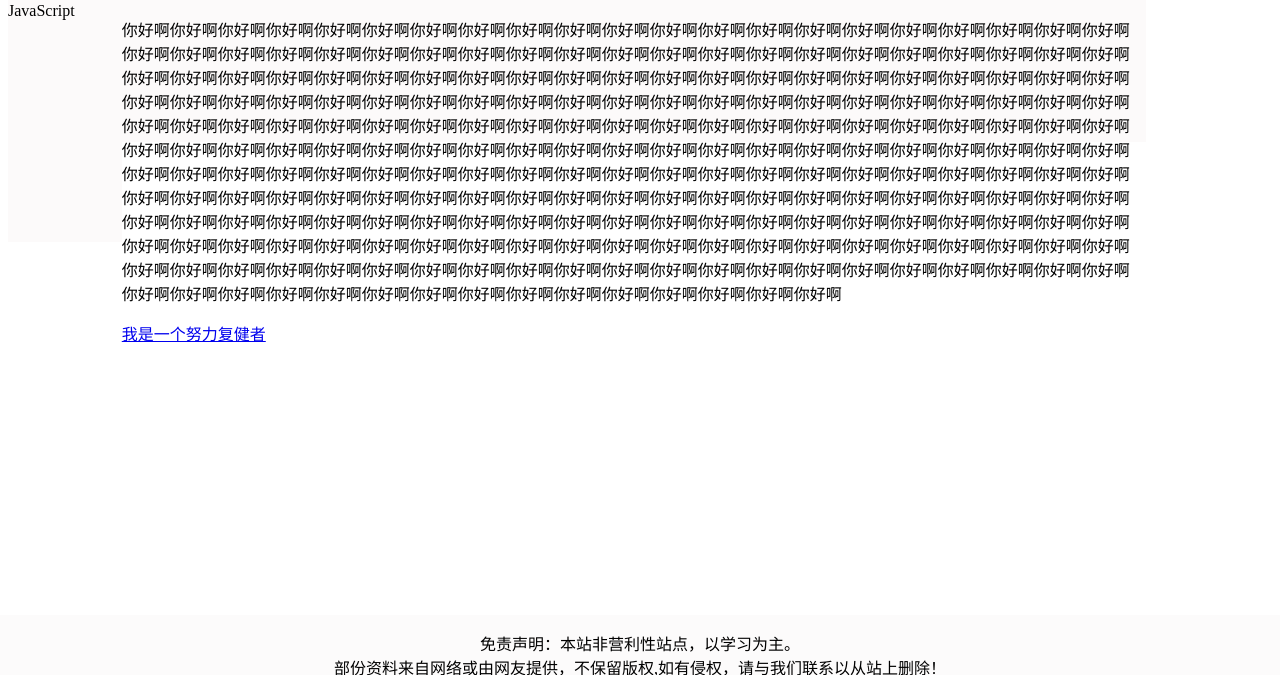
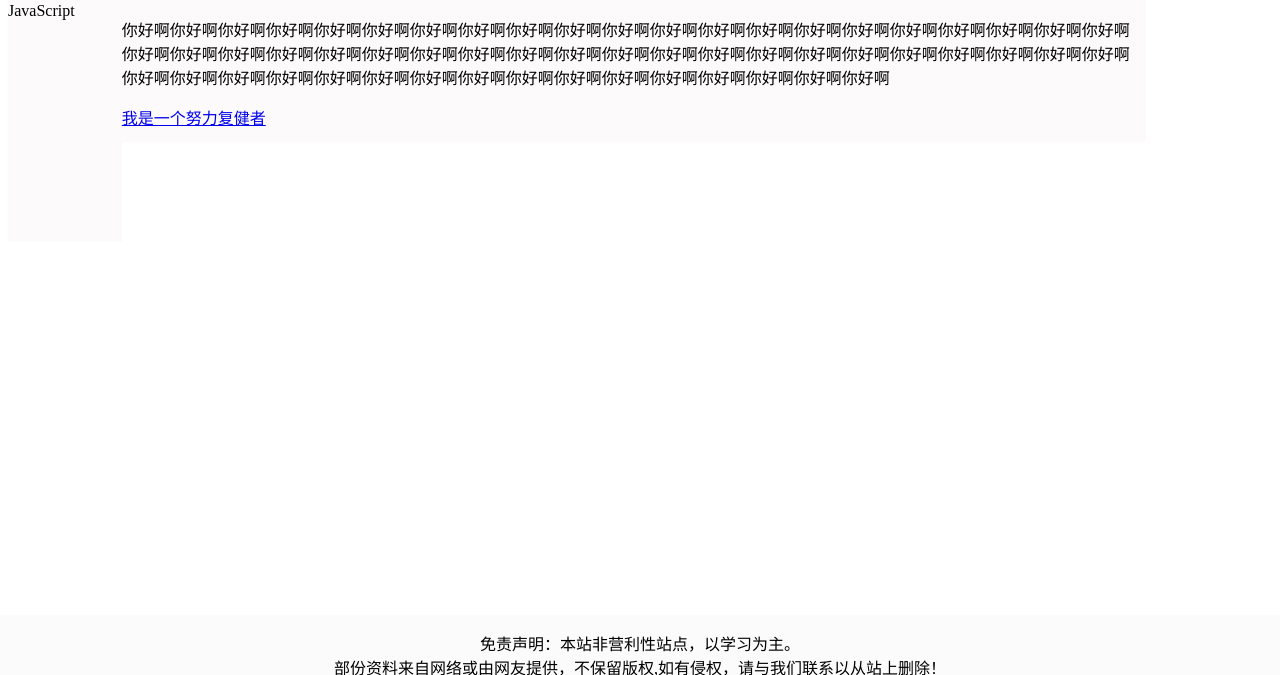
Before and after one commit to south-one/south-one.github.io, a plain HTML site: page index.html in a window 1280 px wide. Shown: the part 125-800 px from the top of the page. Drawn offline with Linux system fonts and the light colour scheme.

Commit message:
Update index.html

```diff
--- a/index.html
+++ b/index.html
@@ -20,7 +20,7 @@ JavaScript</div>
 
     <h2>Hello：</h2>
     <p>
-      你好啊你好啊你好啊你好啊你好啊你好啊你好啊你好啊你好啊你好啊你好啊你好啊你好啊你好啊你好啊你好啊你好啊你好啊你好啊你好啊你好啊你好啊你好啊你好啊你好啊你好啊你好啊你好啊你好啊你好啊你好啊你好啊你好啊你好啊你好啊你好啊你好啊你好啊你好啊你好啊你好啊你好啊你好啊你好啊你好啊你好啊你好啊你好啊你好啊你好啊你好啊你好啊你好啊你好啊你好啊你好啊你好啊你好啊你好啊你好啊你好啊你好啊你好啊你好啊你好啊你好啊你好啊你好啊你好啊你好啊你好啊你好啊你好啊你好啊你好啊你好啊你好啊你好啊你好啊你好啊你好啊你好啊你好啊你好啊你好啊你好啊你好啊你好啊你好啊你好啊你好啊你好啊你好啊你好啊你好啊你好啊你好啊你好啊你好啊你好啊你好啊你好啊你好啊你好啊你好啊你好啊你好啊你好啊你好啊你好啊你好啊你好啊你好啊你好啊你好啊你好啊你好啊你好啊你好啊你好啊你好啊你好啊你好啊你好啊你好啊你好啊你好啊你好啊你好啊你好啊你好啊你好啊你好啊你好啊你好啊你好啊你好啊你好啊你好啊你好啊你好啊你好啊你好啊你好啊你好啊你好啊你好啊你好啊你好啊你好啊你好啊你好啊你好啊你好啊你好啊你好啊你好啊你好啊你好啊你好啊你好啊你好啊你好啊你好啊你好啊你好啊你好啊你好啊你好啊你好啊你好啊你好啊你好啊你好啊你好啊你好啊你好啊你好啊你好啊你好啊你好啊你好啊你好啊你好啊你好啊你好啊你好啊你好啊你好啊你好啊你好啊你好啊你好啊你好啊你好啊你好啊你好啊你好啊你好啊你好啊你好啊你好啊你好啊你好啊你好啊你好啊你好啊你好啊你好啊你好啊你好啊你好啊你好啊你好啊你好啊你好啊你好啊你好啊你好啊你好啊你好啊你好啊你好啊你好啊你好啊你好啊你好啊你好啊你好啊你好啊你好啊你好啊你好啊你好啊你好啊你好啊你好啊你好啊你好啊你好啊你好啊你好啊你好啊你好啊你好啊你好啊
+      你好啊你好啊你好啊你好啊你好啊你好啊你好啊你好啊你好啊你好啊你好啊你好啊你好啊你好啊你好啊你好啊你好啊你好啊你好啊你好啊你好啊你好啊你好啊你好啊你好啊你好啊你好啊你好啊你好啊你好啊你好啊你好啊你好啊你好啊你好啊你好啊你好啊你好啊你好啊你好啊你好啊你好啊你好啊你好啊你好啊你好啊你好啊你好啊你好啊你好啊你好啊你好啊你好啊你好啊你好啊你好啊你好啊你好啊
     </p>
 
     <a href="学习网页介绍.html">我是一个努力复健者</a>
```
